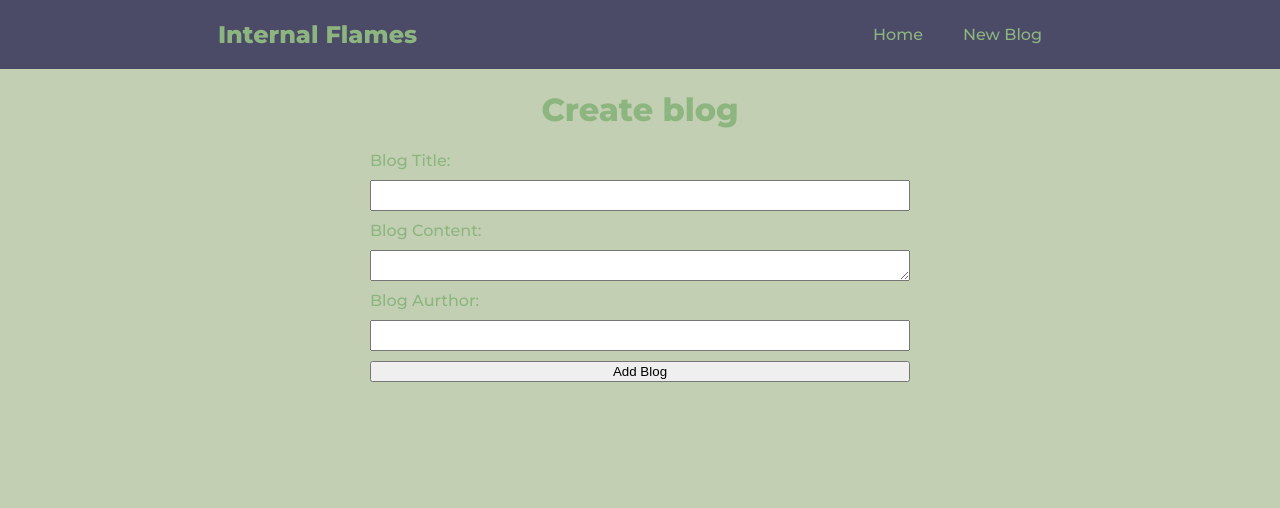
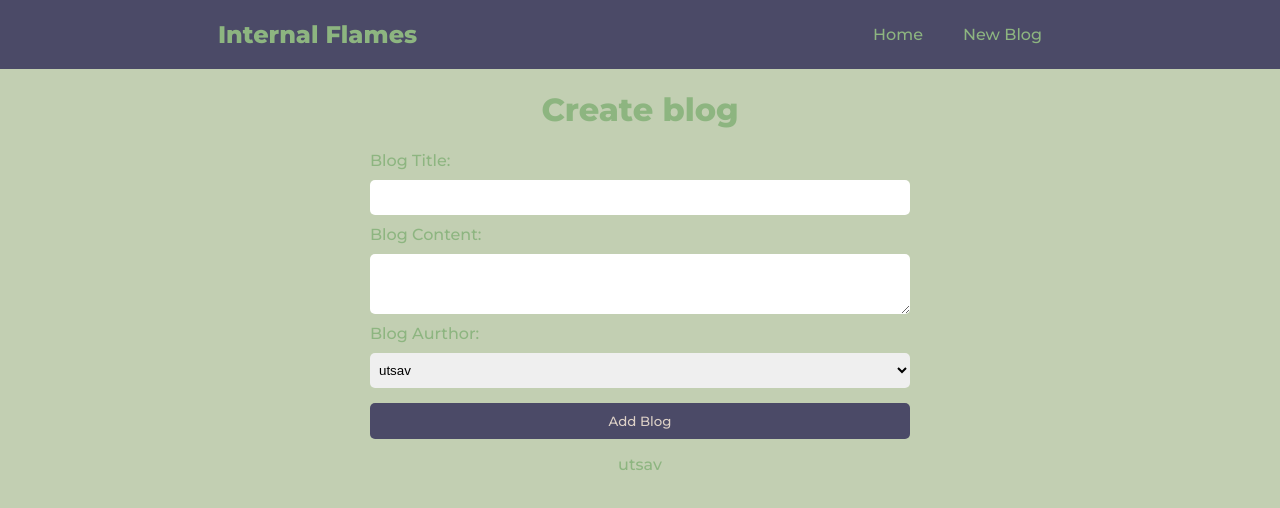
Before and after one commit to utsavsubedi/ReactBlog, a React (Create React App) app: page /create in a window 1280 px wide. Shown: the top 508 px of the page. Built offline with nearby package versions, Linux system fonts and the light colour scheme.

Commit message:
post request

```diff
--- a/src/CreateBlog.js
+++ b/src/CreateBlog.js
@@ -1,13 +1,32 @@
 import { useState } from "react";
+import { useHistory } from 'react-router-dom';
 
 function CreateBlog(){
     const [title, setTitle] = useState('');
     const [content, setContent] = useState('');
-    const [aurthor, setAurthor] = useState('');
+    const [aurthor, setAurthor] = useState('utsav');
+    const [isPending, setIsPending] = useState(false);
+    const history = useHistory();
+    const handleSubmit = (e) => {
+        e.preventDefault();
+        const blog = {title, aurthor, content}
+        setIsPending(true);
+
+        fetch('http://localhost:8000/blogs', {
+            method: 'POST',
+            headers: {"Content-Type": "application/json"},
+            body: JSON.stringify(blog)
+        }).then(() => {
+            console.log('New blog added');
+            setIsPending(false);
+            history.push('/');
+        })
+
+    }
     return (
         <div className= "create-box">
             <h1>Create blog</h1>
-            <form>
+            <form onSubmit={ handleSubmit }>
                 <label>Blog Title: </label>
                 <input
                     type="text"
@@ -23,11 +42,17 @@ function CreateBlog(){
                 >
                 </textarea>
                 <label>Blog Aurthor: </label>
-                <input
-                    type="text"
+                <select
+                    value={aurthor}
                     onChange = {(e) => setAurthor(e.target.value)}
-                />
-                <button>Add Blog</button>
+                >
+                    <option value="utsav">utsav</option>
+                    <option value="maybe utsav">maybe utsav</option>
+                    <option value="not utsav">not utsav</option>
+                    <option value="definitely utsav">definitely utsav</option>
+                </select>
+                { !isPending && <button>Add Blog</button>}
+                { isPending && <button disabled>Adding Blog</button>}
             </form>
             <p>{title}</p>
             <p>{aurthor}</p>
--- a/src/index.css
+++ b/src/index.css
@@ -75,7 +75,47 @@ form{
   margin: auto;
 }
 
-form input, form textarea{
+form input, form textarea, form select{
   height: 25px;
   margin: 10px 0px 10px 0px;
+  border: none;
+  border-radius: 5px;
+  padding: 5px;
 }
+
+form select{
+  height: 35px;
+}
+
+form input:focus, form textarea:focus, form select:focus{
+  outline: none;
+}
+
+form textarea{
+  height: 50px;
+}
+
+form button{
+  outline: none;
+  border: none;
+  padding: 10px;
+  margin-top: 5px;
+  border-radius: 5px;
+  font-family: 'Montserrat';
+  font-weight: 500;
+  background-color: #4b4a67;
+  color:#DDD1C7;
+}
+
+form button:hover{
+  outline: none;
+  border: none;
+  padding: 10px;
+  margin-top: 5px;
+  border-radius: 5px;
+  font-family: 'Montserrat';
+  font-weight: 500;
+  cursor: pointer;
+  background-color: #DDD1C7;
+  color: #4b4a67;
+}
```
Also changed, not shown: data/contents.json (+47 -17 lines).
